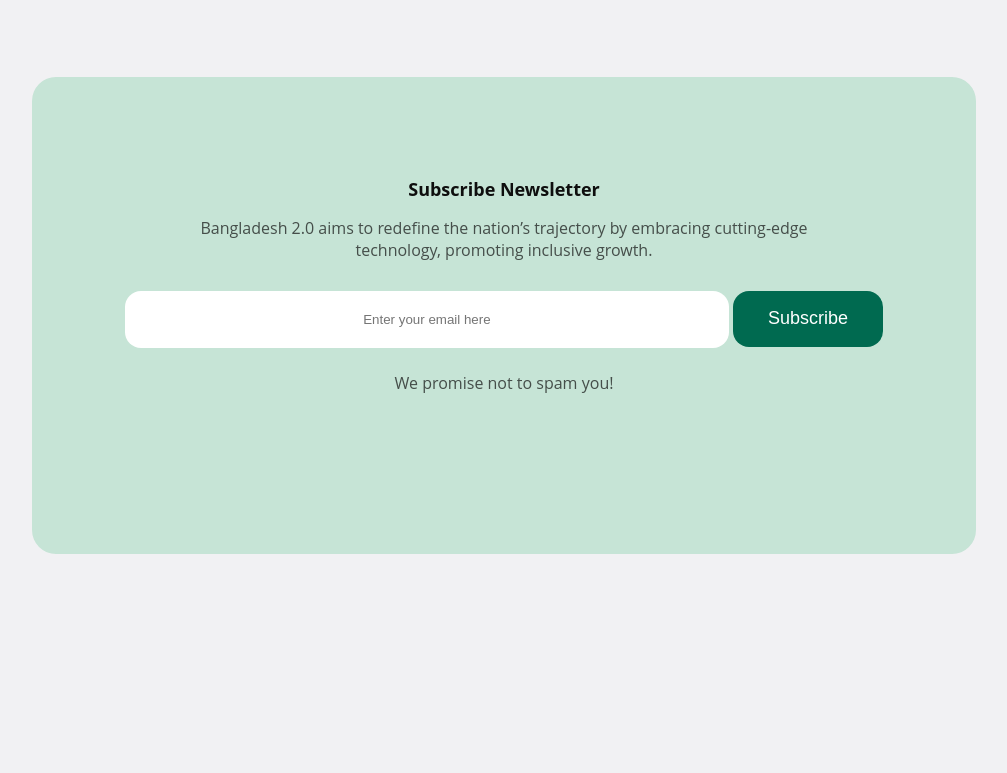
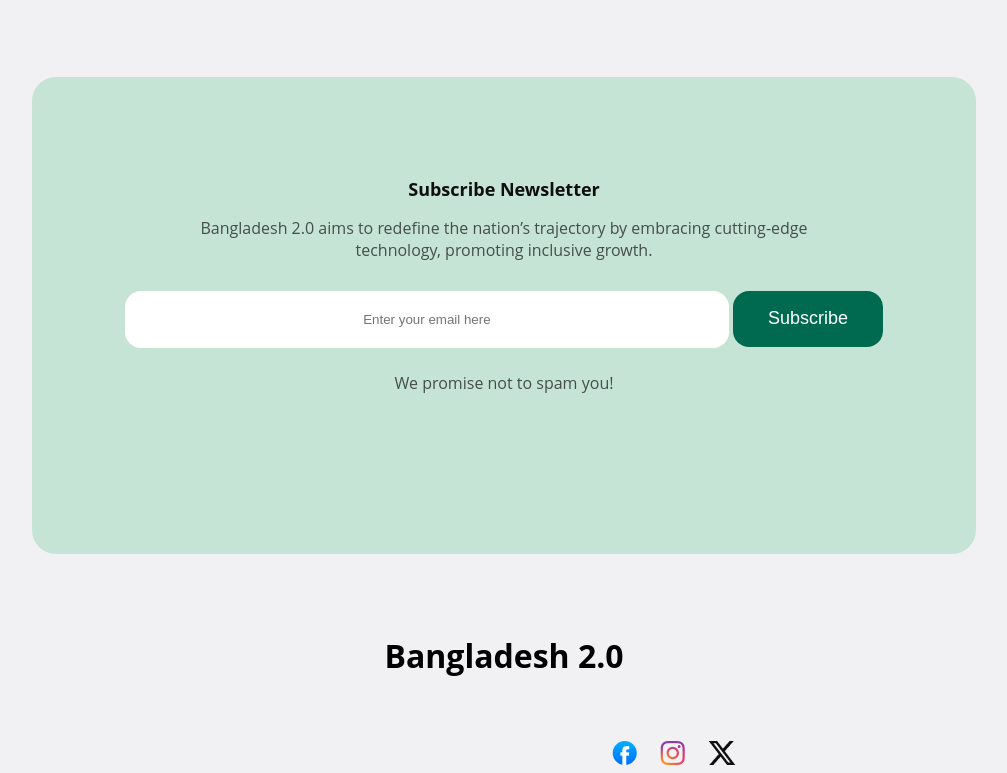
Before and after one commit to Mahadijj/Bangladesh-2.0, a plain HTML site: page index.html in a window 1280 px wide. Shown: the part 3636-4409 px from the top of the page, without its empty margins (136-1143 px from the left). Before the commit the page ends 4270 px from the top, so only its background shows below. Drawn offline with Linux system fonts and the light colour scheme.

Commit message:
my commited section bangladesh 2.0

```diff
--- a/index.html
+++ b/index.html
@@ -161,6 +161,17 @@
 
         </div>
 
+        <!-- Bangladesh 2.0 -->
+        <div class="bangladesh-20">
+            Bangladesh 2.0
+        </div>
+
+        <div class="last-icon">
+            <img src="B11A1--assignment-1/assets/facebook.png" alt="">
+            <img src="B11A1--assignment-1/assets/instagram.png" alt="">
+            <img src="B11A1--assignment-1/assets/x.png" alt="">
+        </div>
+
 
     </footer>
 
--- a/style.css
+++ b/style.css
@@ -378,3 +378,23 @@ text-align: center;
   margin-bottom: 60px;
 
 }
+
+/* ending section  */
+.bangladesh-20{
+text-align: center;
+  font-weight: bold;
+  font-size: 32px;
+  margin-bottom: 32px;
+}
+
+.last-icon{
+  display: flex;
+  align-items: center;
+  margin-left: 739.73px;
+  margin-right: 739.73 px;
+  margin-top: 64px;
+  gap: 23px;
+  width: 120px;
+  height: 24px;
+
+}
```
